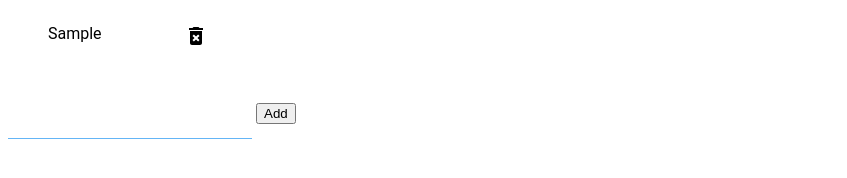
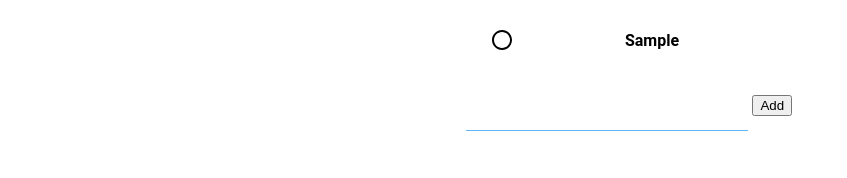
Before and after one commit to adbo/todo_list, a website with bundled scripts: page index.html in a window 1280 px wide. Both pictures are taken after typing "Sample" into the empty fields and a click on the button "Add". Shown: the whole page, without its empty margins (0-847 px from the left). Built offline with nearby package versions, Linux system fonts and the light colour scheme.

Commit message:
Add icons and more styling

```diff
--- a/src/TodoComponent.js
+++ b/src/TodoComponent.js
@@ -7,10 +7,13 @@ export default class TodoComponent {
 
   render() {
     const todoText = document.createTextNode(this.todo.name);
+    const toggleTodo = document.createElement('div');
     const removeTodo = document.createElement('div');
 
-    removeTodo.classList.add('remove-element');
+    toggleTodo.classList.add('toggle-todo')
+    removeTodo.classList.add('remove-todo');
 
+    this.li.appendChild(toggleTodo);
     this.li.appendChild(todoText);
     this.li.appendChild(removeTodo);
     if (this.todo.isDone()) {
--- a/style.css
+++ b/style.css
@@ -1,11 +1,22 @@
+html, body {
+  height: 100%;
+}
+
+html {
+  display: table;
+  margin: auto;
+}
+
 body {
-  width: 300px;
-  align-content: center;
+  display: table-cell;
 }
 
 ul#todo-list {
   font-family: Roboto,sans-serif;
   font-size: 1rem;
+  font-weight: bold;
+  padding: 0px 24px;
+  width: 300px;
 }
 
 ul#todo-list li.done {
@@ -14,7 +25,9 @@ ul#todo-list li.done {
 
 ul#todo-list li {
   display: flex;
-  width: 10rem;
+  justify-content: center;
+  align-items: center;
+  width: 100%;
   height: 48px;
   justify-content: space-between;
 }
@@ -31,7 +44,13 @@ input#todo-input:focus {
   border-bottom: 2px solid #2286c3;
 }
 
-.remove-element {
+.toggle-todo {
+  width: 24px;
+  height: 24px;
+  background-image: url('static/img/baseline-radio_button_unchecked-24px.svg');
+}
+
+ul#todo-list li:hover .remove-todo {
   width: 24px;
   height: 24px;
   background-image: url('static/img/baseline-delete_forever-24px.svg');
```
Also changed, not shown: static/baseline-delete_forever-24px.svg (deleted), static/img/baseline-check_circle_outline-24px.svg (added), static/img/baseline-radio_button_unchecked-24px.svg (added).
